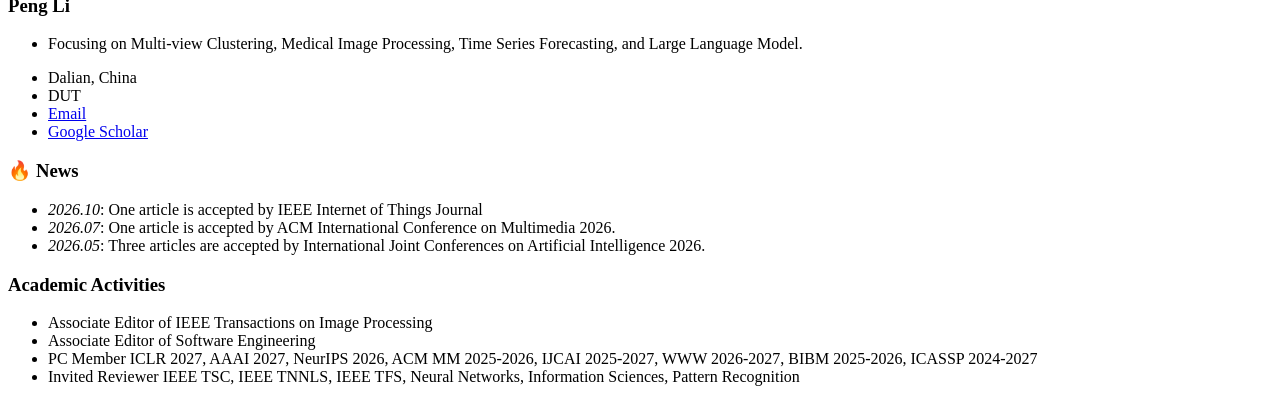
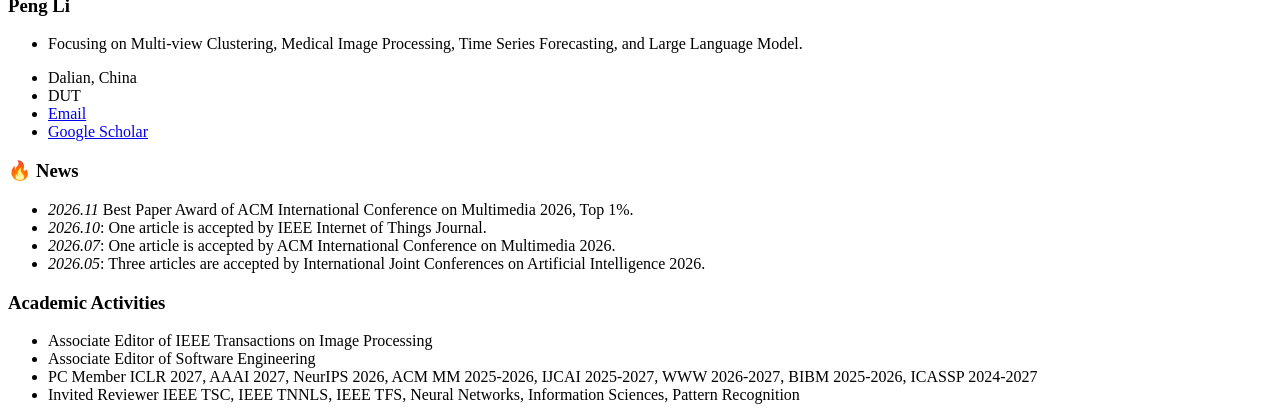
Before and after one commit to lipeng-dut/lipeng-dut.github.io, a Jekyll site: the page built from _pages/includes/news.md, in a window 1280 px wide, cut to the strip 530-950 px from the top of the page. Built offline with Jekyll 4.4.1, drawn with Linux system fonts in a browser that asks for light colours; our own code applies the rules of GitHub Pages for plain Markdown files.

Commit message:
Update news.md

```diff
--- a/_pages/includes/news.md
+++ b/_pages/includes/news.md
@@ -1,5 +1,6 @@
 # 🔥 News
-- *2026.10*: One article is accepted by IEEE Internet of Things Journal
+- *2026.11*  Best Paper Award of ACM International Conference on Multimedia 2026, Top 1%.
+- *2026.10*: One article is accepted by IEEE Internet of Things Journal.
 - *2026.07*: One article is accepted by ACM International Conference on Multimedia 2026.
 - *2026.05*: Three articles are accepted by International Joint Conferences on Artificial Intelligence 2026.
 
```
